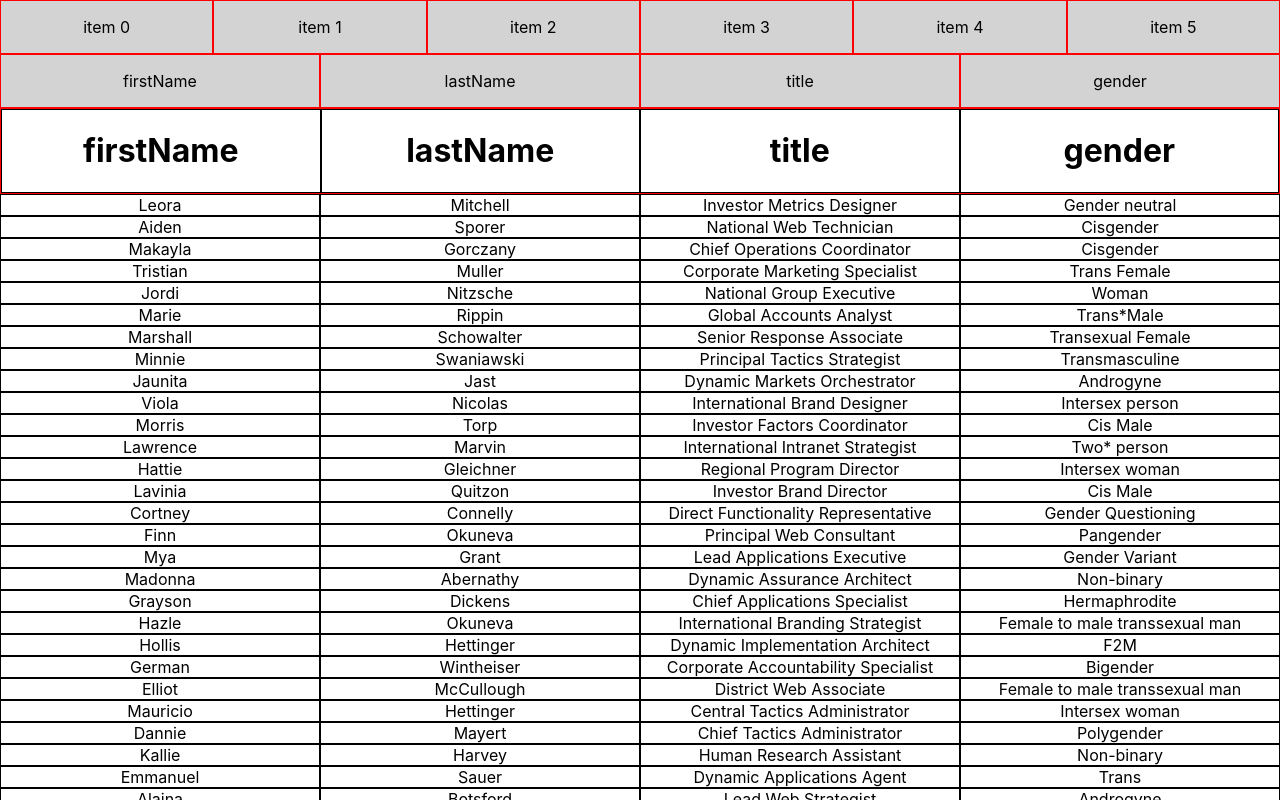
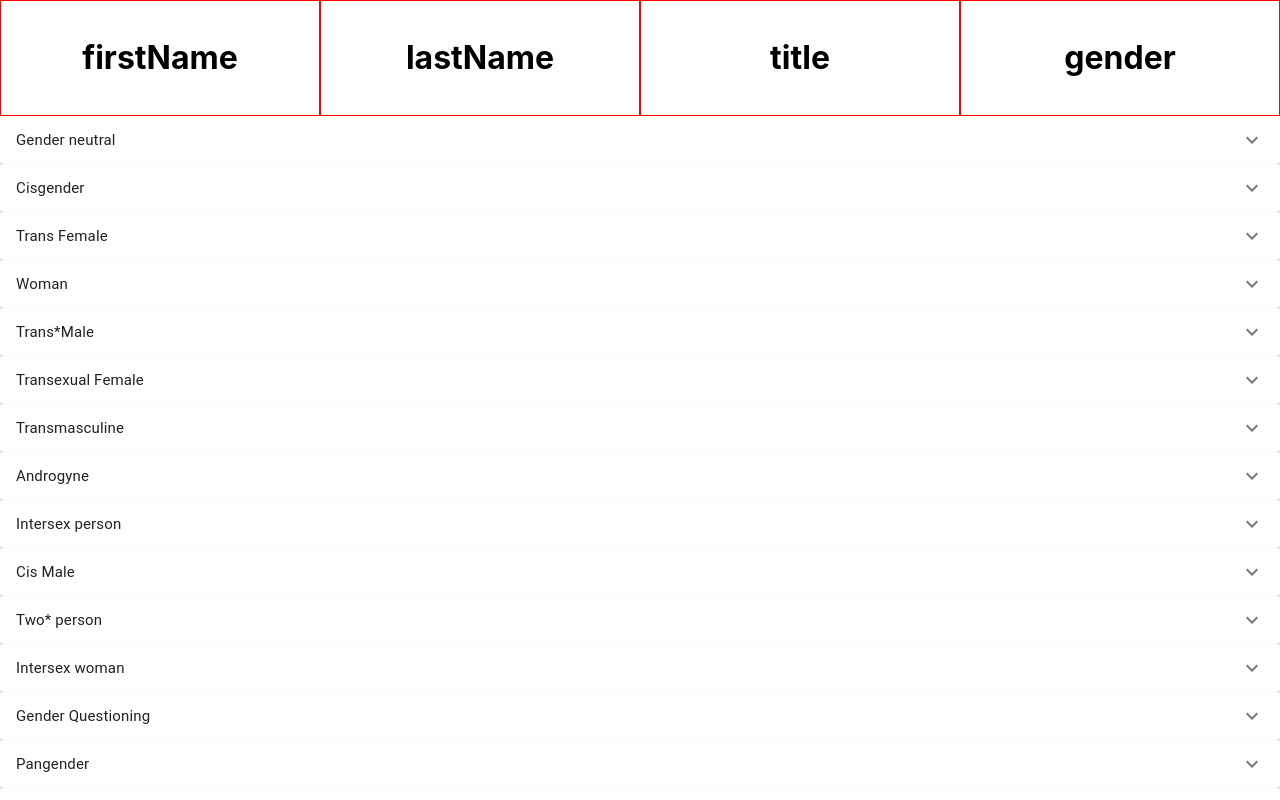
Before and after one commit to smanabat/grid-sample, a React (Create React App) app: page / in a window 1280 px wide. Shown: the top 800 px of the page. Built offline with nearby package versions, Linux system fonts and the light colour scheme.

Commit message:
add grouping

```diff
--- a/src/components/DndExample.js
+++ b/src/components/DndExample.js
@@ -28,14 +28,14 @@ export const getItemStyle = (isDragging, draggableStyle) => ({
     border: '1px solid red',
 
     // change background colour if dragging
-    // background: isDragging ? 'lightgreen' : 'grey',
+    background: isDragging ? 'lightgreen' : 'white',
 
     // styles we need to apply on draggables
     ...draggableStyle,
 });
 
 export const getListStyle = isDraggingOver => ({
-    background: isDraggingOver ? 'lightblue' : 'lightgrey',
+    background: isDraggingOver ? 'lightblue' : 'white',
     display: 'flex',
     padding: 0,
     overflow: 'auto',
--- a/src/components/PersonalReportComponent.js
+++ b/src/components/PersonalReportComponent.js
@@ -1,7 +1,9 @@
 import React, {useState} from "react";
 import faker from 'faker'
-import {DragDropContext, Droppable, Draggable} from 'react-beautiful-dnd';
-import {DndExample, getItems, getItemStyle, getListStyle, reorder} from "./DndExample";
+import {DragDropContext, Draggable, Droppable} from 'react-beautiful-dnd';
+import {getItems, getItemStyle, getListStyle, reorder} from "./DndExample";
+import _ from 'lodash'
+import SimpleAccordion from "./SimpleAccordion";
 
 const columnData = [
     'firstName', "lastName", "title", "gender"
@@ -13,10 +15,48 @@ for (let i = 0; i < 100; i++) {
     rowData.push({firstName: faker.name.firstName(), lastName: faker.name.lastName(), title: faker.name.title(), gender: faker.name.gender()})
 }
 
+const groupRowData = (rowData, iteratee) => {
+    return _.groupBy(rowData, iteratee)
+}
+
+const initialGroupedData = groupRowData(rowData, 'gender')
+
+function getRowDataDivs(columnOrder, rowData) {
+    return rowData.map(row => {
+        return <div style={{display: 'flex', flexDirection: 'row', justifyContent: 'space-around', flex: 1}}>
+            {columnOrder.map(field => {
+                return <div style={{border: '1px solid black', flex: 1}}>
+                    {row[field]}
+                </div>
+            })}
+        </div>
+    });
+}
+
+function plainTable(columnOrder) {
+    return <>
+        {getRowDataDivs(columnOrder, rowData)}
+    </>;
+}
+
+function groupedTable(columnOrder, groupedRowData) {
+    return Object.keys(groupedRowData).map((grouping) => {
+        return <SimpleAccordion title={grouping}>
+            <div style={{flexDirection: 'column', flex: 1}}>
+                {getRowDataDivs(columnOrder, groupedRowData[grouping])}
+            </div>
+        </SimpleAccordion>
+        }
+    );
+}
 
 export default () => {
     const [columnOrder, setColumnOrder] = useState(columnData)
     const [items, setItems] = useState(getItems(6))
+    const [groupedRowData, setGroupedRowData] = useState(initialGroupedData)
+
+
+    console.log(groupedRowData)
 
     function onDragEnd(result) {
         // dropped outside the list
@@ -35,9 +75,6 @@ export default () => {
 
     return (
         <>
-            <DndExample/>
-
-
             <DragDropContext onDragEnd={onDragEnd}>
                 <Droppable droppableId="droppable" direction="horizontal">
                     {(provided, snapshot) => (
@@ -58,7 +95,7 @@ export default () => {
                                                 provided.draggableProps.style
                                             )}
                                         >
-                                            {item}
+                                            <h1>{item}</h1>
                                         </div>
                                     )}
                                 </Draggable>
@@ -68,24 +105,9 @@ export default () => {
                     )}
                 </Droppable>
             </DragDropContext>
-
-            <div style={{display: 'flex', flexDirection: 'row', border: '1px solid red', justifyContent: 'space-around'}}>
-                {columnOrder.map(column => {
-                    return <div style={{border: '1px solid black', flex: 1}}>
-                        <h1>{column}</h1>
-                    </div>
-                })}
-            </div>
             <div>
-                {rowData.map(row => {
-                    return <div style={{display: 'flex', flexDirection: 'row', justifyContent: 'space-around'}}>
-                        {columnOrder.map(field => {
-                            return <div style={{border: '1px solid black', flex: 1}}>
-                                {row[field]}
-                            </div>
-                        })}
-                    </div>
-                })}
+                {/*{plainTable(columnOrder)}*/}
+                {groupedTable(columnOrder,groupedRowData)}
             </div>
         </>
     )
--- /dev/null
+++ b/src/components/SimpleAccordion.js
@@ -0,0 +1,38 @@
+import React from 'react';
+import { makeStyles } from '@material-ui/core/styles';
+import Accordion from '@material-ui/core/Accordion';
+import AccordionSummary from '@material-ui/core/AccordionSummary';
+import AccordionDetails from '@material-ui/core/AccordionDetails';
+import Typography from '@material-ui/core/Typography';
+import ExpandMoreIcon from '@material-ui/icons/ExpandMore';
+
+const useStyles = makeStyles((theme) => ({
+    root: {
+        width: '100%',
+    },
+    heading: {
+        fontSize: theme.typography.pxToRem(15),
+        fontWeight: theme.typography.fontWeightRegular,
+    },
+}));
+
+export default function SimpleAccordion(props) {
+    const classes = useStyles();
+
+    return (
+        <div className={classes.root}>
+            <Accordion>
+                <AccordionSummary
+                    expandIcon={<ExpandMoreIcon />}
+                    aria-controls="panel2a-content"
+                    id="panel2a-header"
+                >
+                    <Typography className={classes.heading}>{props.title}</Typography>
+                </AccordionSummary>
+                <AccordionDetails>
+                    {props.children}
+                </AccordionDetails>
+            </Accordion>
+        </div>
+    );
+}
```
